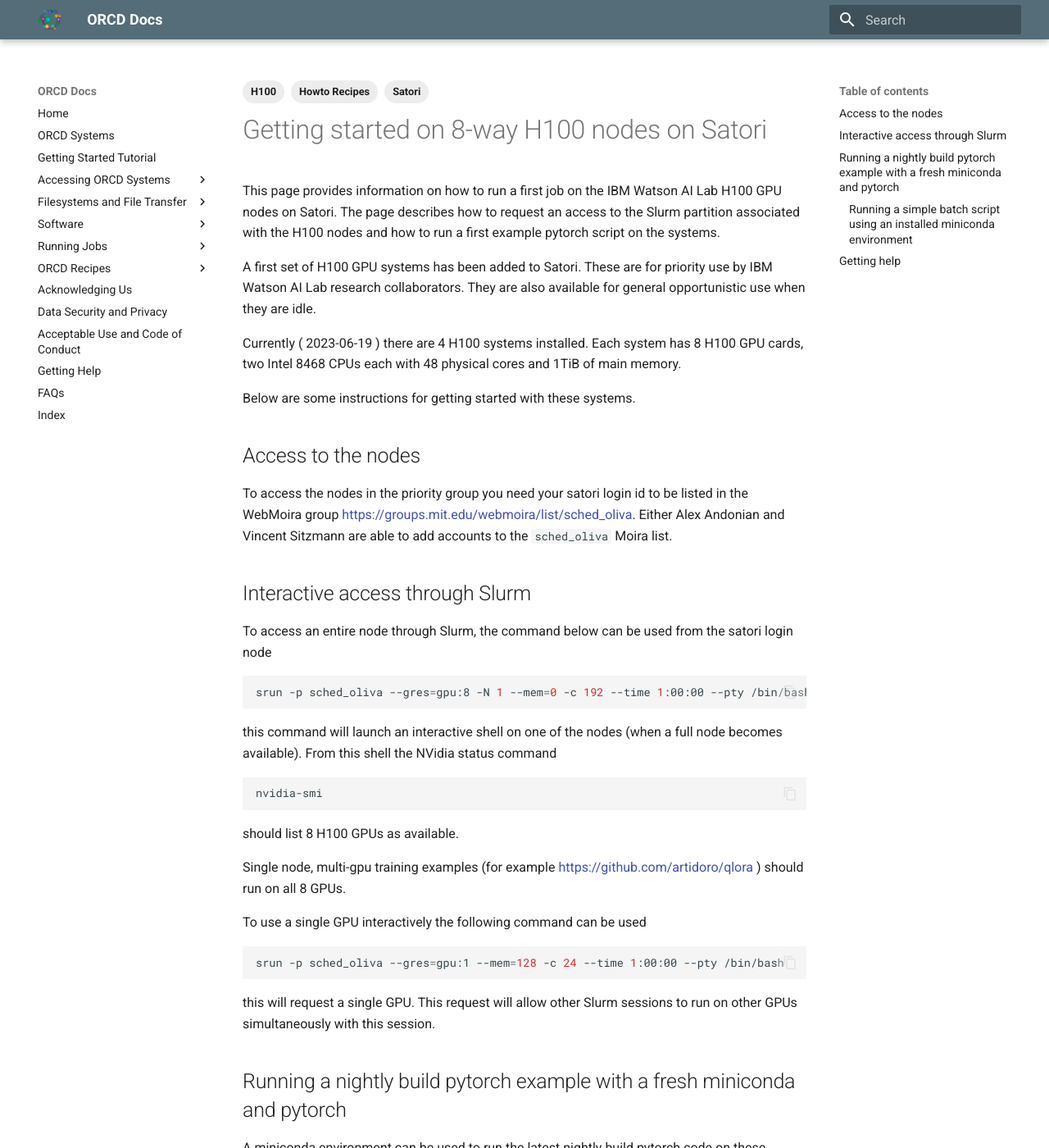
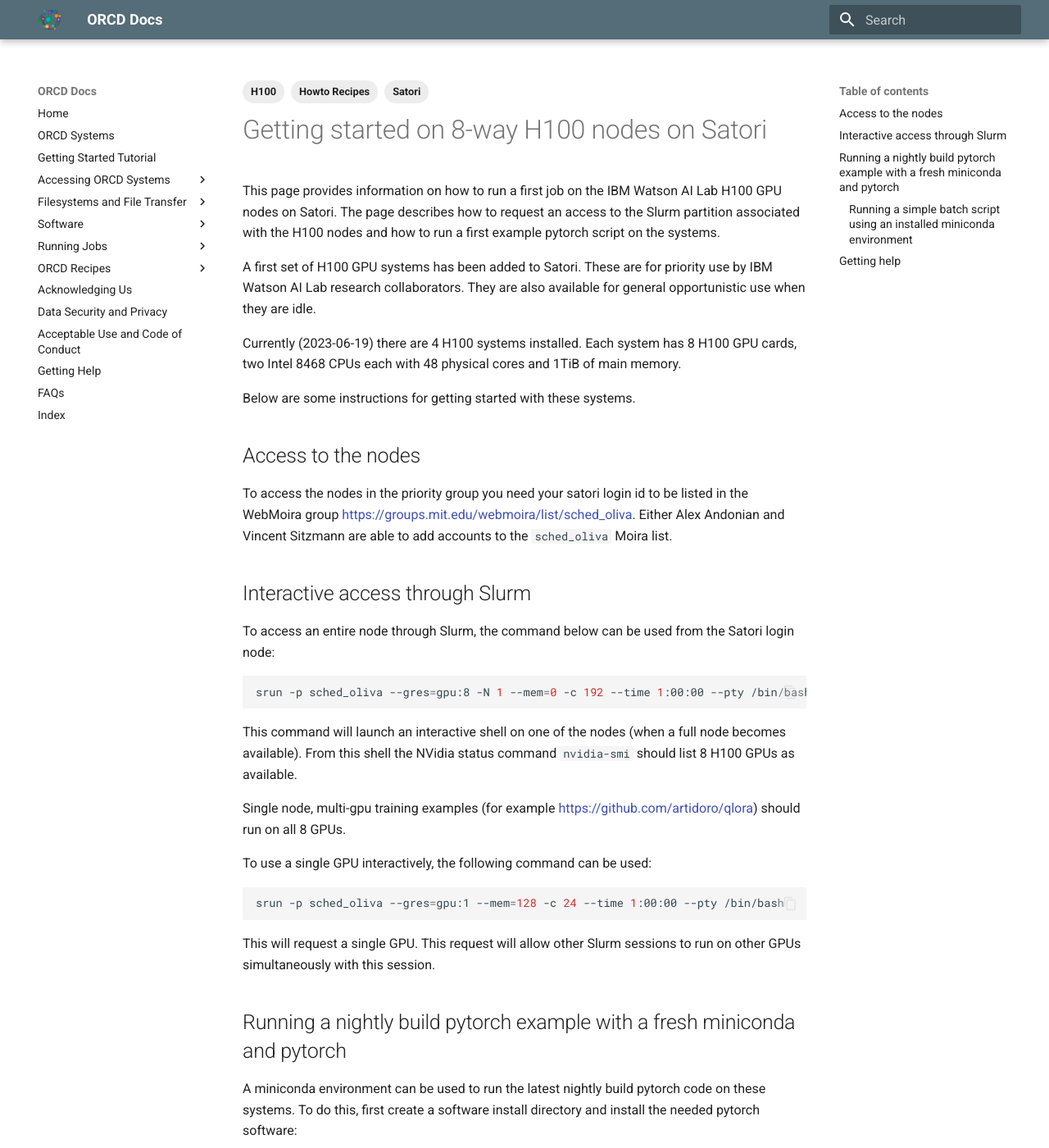
Before and after one commit to mit-orcd/orcd-docs-edit, an MkDocs documentation site: the page built from docs/recipes/h100_getting_started.md, in a window 1280 px wide and 1400 px high. Shown: the whole window at 82% size. Built offline with MkDocs 1.6.1 and Material for MkDocs 9.7.7, drawn with Linux system fonts in a browser that asks for light colours; some of the changed text lies outside the part shown.

Commit message:
minor typo fixes

````diff
--- a/docs/recipes/h100_getting_started.md
+++ b/docs/recipes/h100_getting_started.md
@@ -20,12 +20,11 @@
 -->
 
 
-Currently ( 2023-06-19 ) there are 4 H100 systems installed.
+Currently (2023-06-19) there are 4 H100 systems installed.
 Each system has 8 H100 GPU cards, two Intel 8468 CPUs each with
 48 physical cores and 1TiB of main memory.
 
 Below are some instructions for getting started with these systems.
-
 
 ## Access to the nodes
 
@@ -35,46 +34,45 @@
 
 ## Interactive access through Slurm
 
-To access an entire node through Slurm, the command below can be used from the satori login node
+To access an entire node through Slurm, the command below can be used from the Satori login node:
 
 ```bash
 srun -p sched_oliva --gres=gpu:8 -N 1 --mem=0 -c 192 --time 1:00:00 --pty /bin/bash
 ```
 
-this command will launch an interactive shell on one of the nodes (when a full node becomes available).
-From this shell the NVidia status command
-```bash
-nvidia-smi
-```
-should list 8 H100 GPUs as available.
+This command will launch an interactive shell on one of the nodes (when a full node becomes available).
+From this shell the NVidia status command `nvidia-smi` should list 8 H100 GPUs as available.
 
 Single node, multi-gpu training examples (for example
-[https://github.com/artidoro/qlora](https://github.com/artidoro/qlora) ) should run
+[https://github.com/artidoro/qlora](https://github.com/artidoro/qlora)) should run
 on all 8 GPUs.
 
-To use a single GPU interactively the following command can be used
+To use a single GPU interactively, the following command can be used:
+
 ```bash
 srun -p sched_oliva --gres=gpu:1 --mem=128 -c 24 --time 1:00:00 --pty /bin/bash
 ```
 
-this will request a single GPU. This request will allow other Slurm sessions to run on other GPUs
+This will request a single GPU. This request will allow other Slurm sessions to run on other GPUs
 simultaneously with this session.
 
 ## Running a nightly build pytorch example with a fresh miniconda and pytorch
 
 A miniconda environment can be used to run the latest nightly build pytorch code on these
-systems. To do this, first create a software install directory and install the needed pytorch software
+systems. To do this, first create a software install directory and install the needed pytorch software:
 
 ```bash
 mkdir -p /nobackup/users/${USER}/pytorch_h100_testing/conda_setup
 ```
 
-and then switch your shell to that directory.
+And then switch your shell to that directory:
+
 ```bash
 cd /nobackup/users/${USER}/pytorch_h100_testing/conda_setup
 ```
 
-now install miniconda and create an environment with the needed software
+Now install miniconda and create an environment with the needed software:
+
 ```bash
 wget https://repo.anaconda.com/miniconda/Miniconda3-latest-Linux-x86_64.sh
 chmod +x Miniconda3-latest-Linux-x86_64.sh
@@ -86,7 +84,8 @@
 pip3 install --pre torch torchvision torchaudio --index-url https://download.pytorch.org/whl/nightly/cu121
 ```
 
-Once the software is installed, the following script can be used to test the installation.
+Once the software is installed, the following script can be used to test the installation:
+
 ```python title="test.py"
 import torch
 device_id = torch.cuda.current_device()
@@ -100,32 +99,26 @@
           gpu_properties.minor,
           gpu_properties.total_memory / 1e9))
 ```
-Run this script with
-```
-python test.py
-```
 
-To exit the Slurm srun session enter the command
-```bash
-exit
-```
+Run this script with `python test.py`.
+
+To exit the Slurm srun session enter the command `exit`.
 
 ### Running a simple batch script using an installed miniconda environment
 
-To run a batch script on one of the H100 nodes in partition `sched_oliva` first paste the content in the
-box below into a slurm script file called, for example, `test_script.slurm` ( change the `RUNDIR` setting to assign the
-path to a directory where you have already installed a conda environment in a sub-directory called `minic` ).
+To run a batch script on one of the H100 nodes in partition `sched_oliva`, first paste the content in the
+box below into a Slurm script file called, for example, `test_script.slurm` (change the `RUNDIR` setting to assign the
+path to a directory where you have already installed a Conda environment in a sub-directory called `minic`).
 
 First create the `mytest.py` script with the contents above.
 
-```
+```bash title="test_script.slurm"
 #!/bin/bash
-#
+
 #SBATCH --gres=gpu:8
 #SBATCH --partition=sched_oliva
 #SBATCH --time=1:00:00
 #SBATCH --mem=0
-#
 
 nvidia-smi
 
@@ -139,13 +132,13 @@
 python mytest.py
 ```
 
-This script can then be submitted to Slurm to run in a background batch node using the command.
+This script can then be submitted to Slurm to run in a background batch node using the command:
 
 ```bash
-sbatch < test_script.slurm
+sbatch test_script.slurm
 ```
 
 ## Getting help
 
-As always, please feel welcome to email <orcd-help@mit.edu>
+As always, please feel welcome to email <orcd-help-satori@mit.edu>
 with questions, comments or suggestions. We would be happy to hear from you!
````
